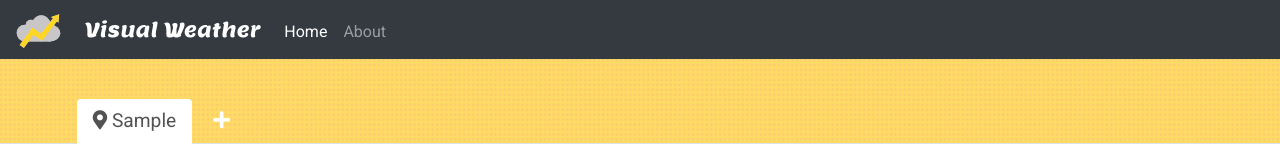
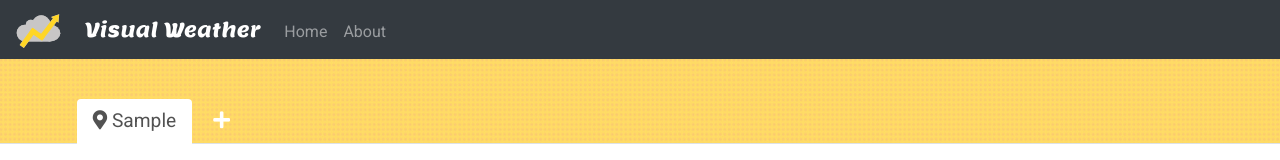
Before and after one commit to ikkanlaz/weather-visualization, an Angular app: page / in a window 1280 px wide. Both pictures are taken after typing "Sample" into the empty fields and a click on the button "Submit". Shown: the top 160 px of the page. Built offline with nearby package versions, Linux system fonts and the light colour scheme.

Commit message:
fixing routing in navbar

```diff
--- a/src/app/app.component.html
+++ b/src/app/app.component.html
@@ -9,10 +9,11 @@
   </button>
   <div class="collapse navbar-collapse" id="navbarNav">
     <ul class="navbar-nav">
-      <li class="nav-item active">
-        <a class="nav-link" routerLink="/">Home
-          <span class="sr-only">(current)</span>
-        </a>
+      <li *ngIf="!hasLocation" class="nav-item">
+        <a class="nav-link" routerLink="/">Home</a>
+      </li>
+      <li class="nav-item">
+        <a *ngIf="hasLocation" class="nav-link" routerLink="/app">Home</a>
       </li>
       <li class="nav-item">
         <a class="nav-link" routerLink="/about" href="#">About</a>
```
